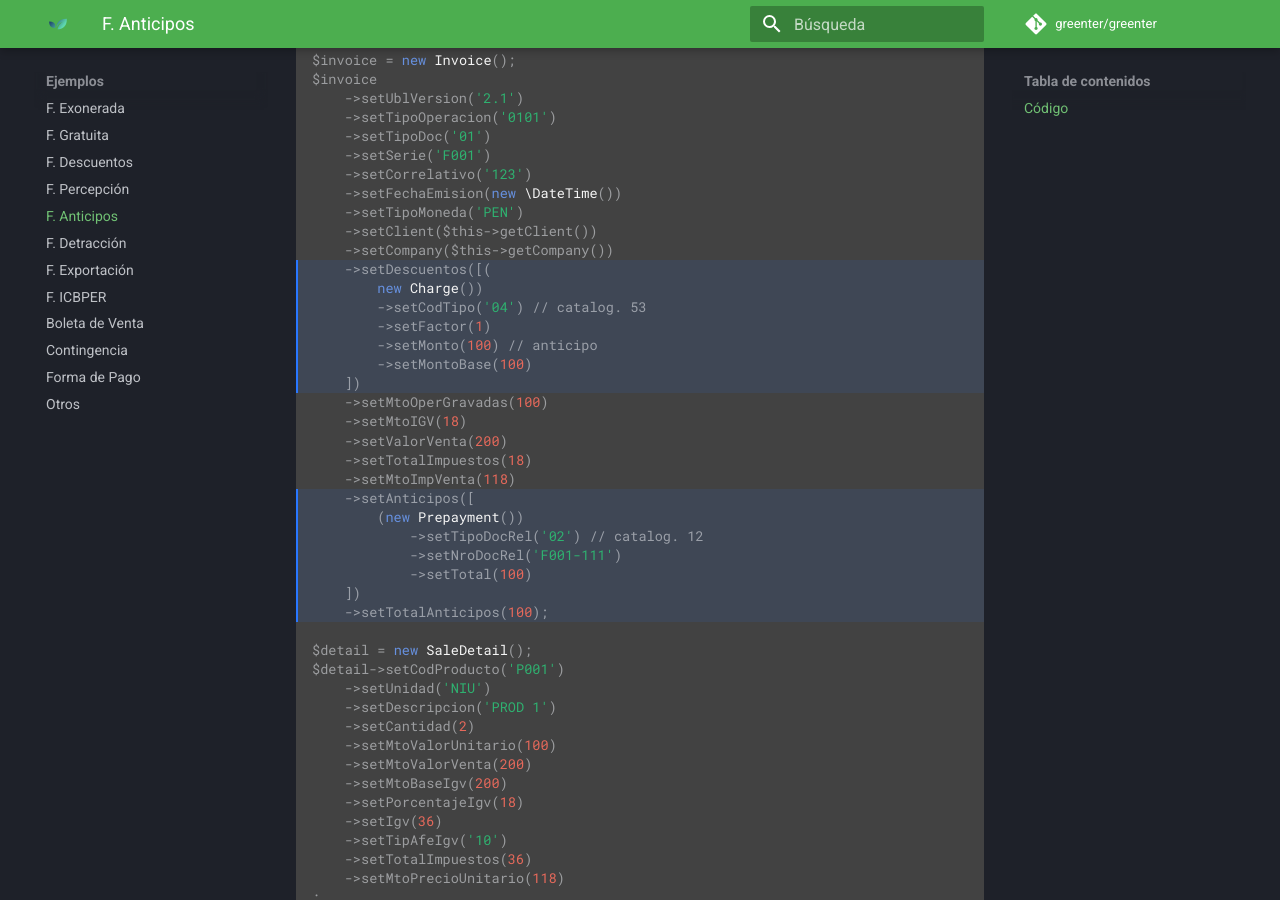
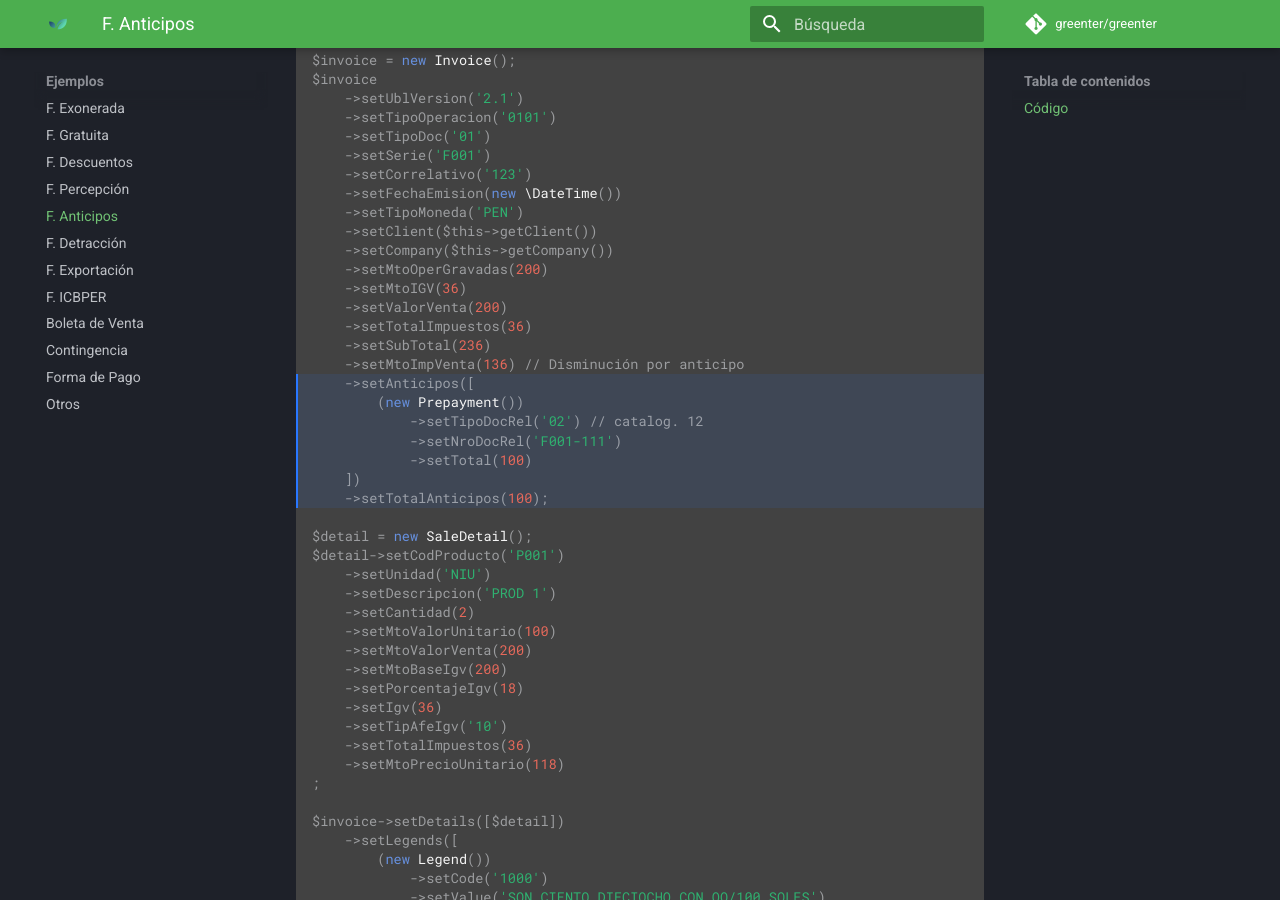
Before and after one commit to thegreenter/docs, an MkDocs documentation site: the page built from docs/examples/anticipo.md, in a window 1280 px wide and 900 px high, scrolled down 418 px. Built offline with MkDocs 1.6.1 and Material for MkDocs 9.7.7, drawn with Linux system fonts in a browser that asks for light colours.

Commit message:
Update anticipo invoice

````diff
--- a/docs/examples/anticipo.md
+++ b/docs/examples/anticipo.md
@@ -4,7 +4,7 @@
 
 ## Código
 
-```php hl_lines="18 19 20 21 22 23 24 30 31 32 33 34 35 36"
+```php hl_lines="24 25 26 27 28 29 30"
 <?php
 use Greenter\Model\Sale\Invoice;
 use Greenter\Model\Sale\Legend;
@@ -22,18 +22,12 @@ $invoice
     ->setTipoMoneda('PEN')
     ->setClient($this->getClient())
     ->setCompany($this->getCompany())
-    ->setDescuentos([(
-        new Charge())
-        ->setCodTipo('04') // catalog. 53
-        ->setFactor(1)
-        ->setMonto(100) // anticipo
-        ->setMontoBase(100)
-    ])
-    ->setMtoOperGravadas(100)
-    ->setMtoIGV(18)
+    ->setMtoOperGravadas(200)
+    ->setMtoIGV(36)
     ->setValorVenta(200)
-    ->setTotalImpuestos(18)
-    ->setMtoImpVenta(118)
+    ->setTotalImpuestos(36)
+    ->setSubTotal(236)
+    ->setMtoImpVenta(136) // Disminución por anticipo
     ->setAnticipos([
         (new Prepayment())
             ->setTipoDocRel('02') // catalog. 12
````
